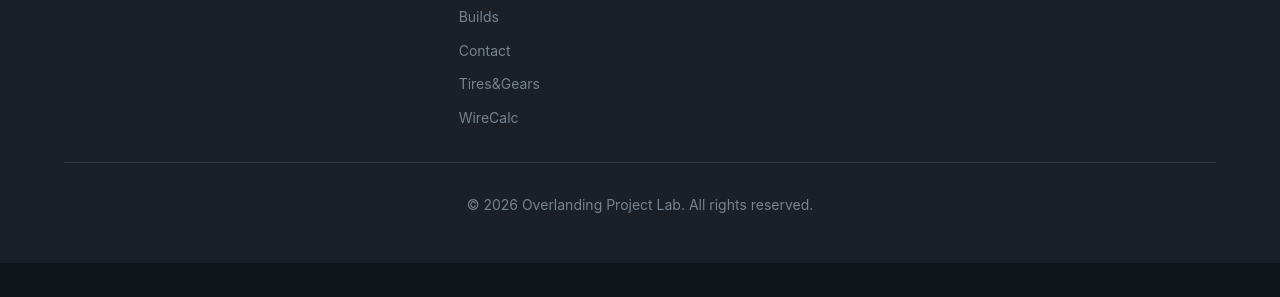
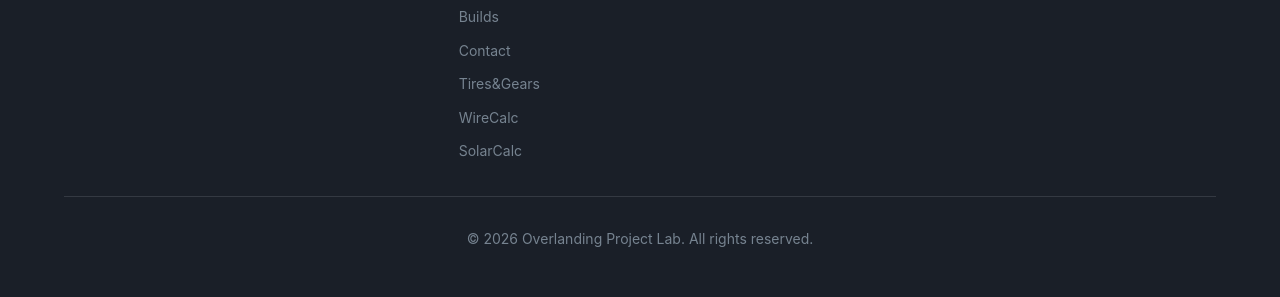
Before and after one commit to realsystem/realsystem.github.io, an Astro site: page / in a window 1280 px wide. Shown: the part 2046-2343 px from the top of the page. Before the commit the page ends 2309 px from the top, so only its background shows below. Built offline with nearby package versions, Linux system fonts and the light colour scheme; Astro itself is replaced by a stand-in of ours.

Commit message:
Add SolarCalc link to navigation menu
Links /solar (realsystem/solar, deployed via GitHub Pages) next to
Tires&Gears and WireCalc in the header, mobile menu and footer.

Co-Authored-By: Claude Opus 5.5 <noreply@anthropic.com>
Claude-Session: https://claude.ai/code/session_01TYP5JPg4Weu5hmR49Mb7KF

```diff
--- a/src/layouts/BaseLayout.astro
+++ b/src/layouts/BaseLayout.astro
@@ -24,6 +24,7 @@ const navItems = [
   { href: '/contact', label: 'Contact' },
   { href: '/tires', label: 'Tires&Gears' },
   { href: '/wires', label: 'WireCalc' },
+  { href: '/solar', label: 'SolarCalc' },
 ];
 
 // Check if current page is active
```
